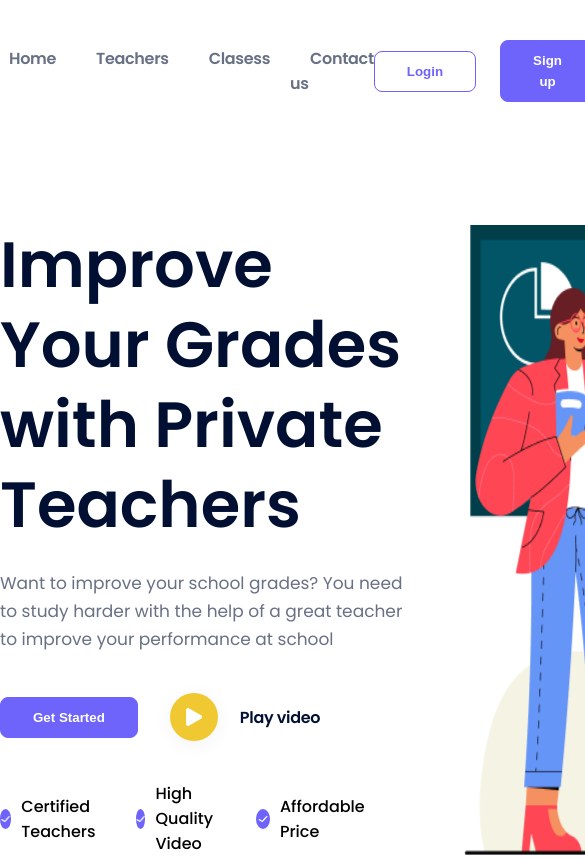
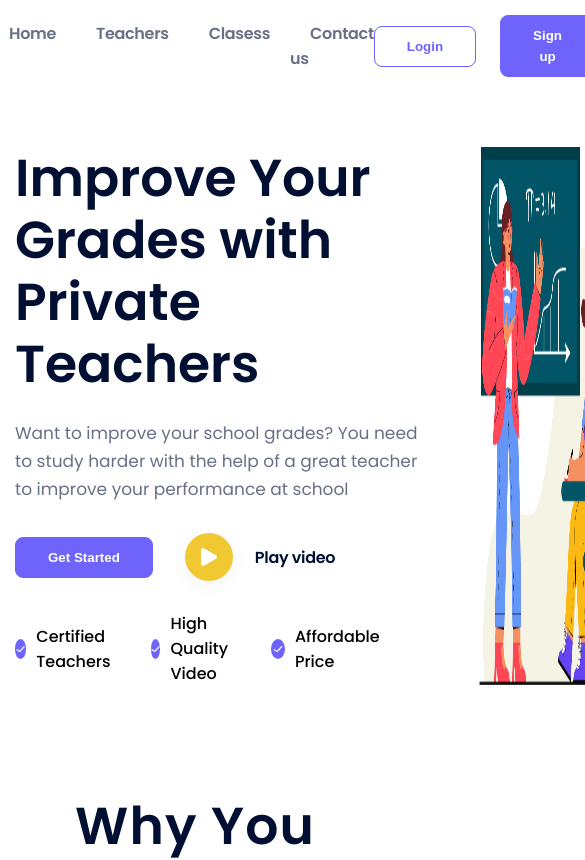
Before and after one commit to abunv/Private-Class, a plain HTML site: page index.html in a window 390 px wide. Shown: the top 860 px of the page, 585 px wide, since content can reach past the window. Drawn offline with nearby package versions, Linux system fonts and the light colour scheme.

Commit message:
responsive for sections padding and margin

```diff
--- /dev/null
+++ b/css/media.css
@@ -0,0 +1,34 @@
+@media only screen and (max-width: 1024px){
+    .starteed .container {
+        align-items:self-start;
+    }
+
+    .container {
+        padding: 0px 15px;
+    }
+
+    .header {
+        margin-top: 15px;
+    }
+
+    .started {
+        padding-top: 70px;
+    }
+
+    .started__title {
+        font-size: 52px;
+        line-height: 62px;
+    }
+
+    .started__text {
+        margin-bottom: 30px;
+    }
+
+    .started__list {
+        margin-top: 30px;
+    }
+
+    .started__img {
+        width: 40%;
+    }
+}
--- a/index.html
+++ b/index.html
@@ -8,6 +8,7 @@
     <link rel="preconnect" href="https://fonts.gstatic.com" crossorigin>
     <link href="https://fonts.googleapis.com/css2?family=Poppins:ital,wght@0,100;0,200;0,300;0,400;0,500;0,600;0,700;0,800;0,900;1,100;1,200;1,300;1,400;1,500;1,600;1,700;1,800;1,900&display=swap" rel="stylesheet">
     <link rel="stylesheet" href="css/style.css">
+    <link rel="stylesheet" href="./css/media.css">
     <title>Private Class</title>
 </head>
 <body>
```
